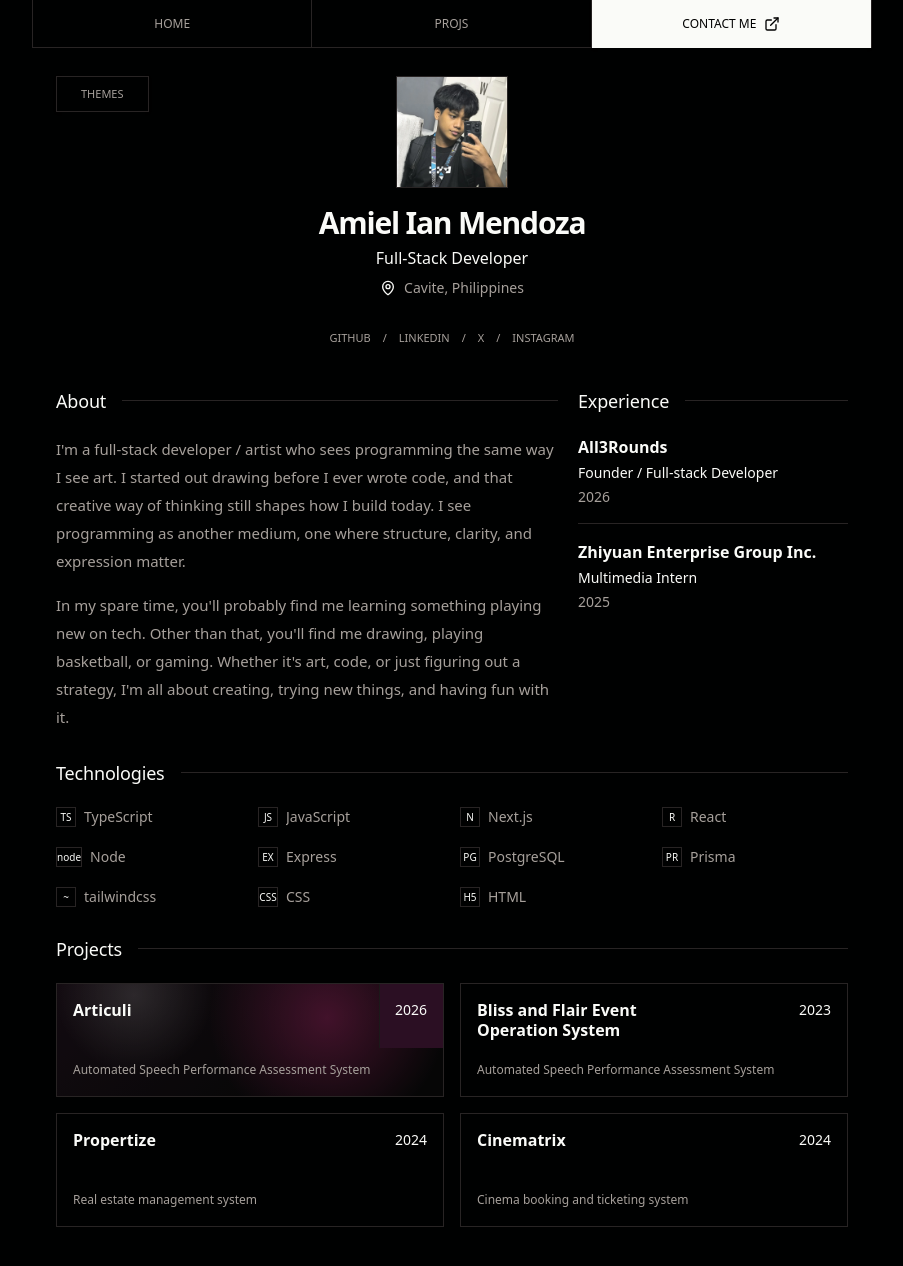
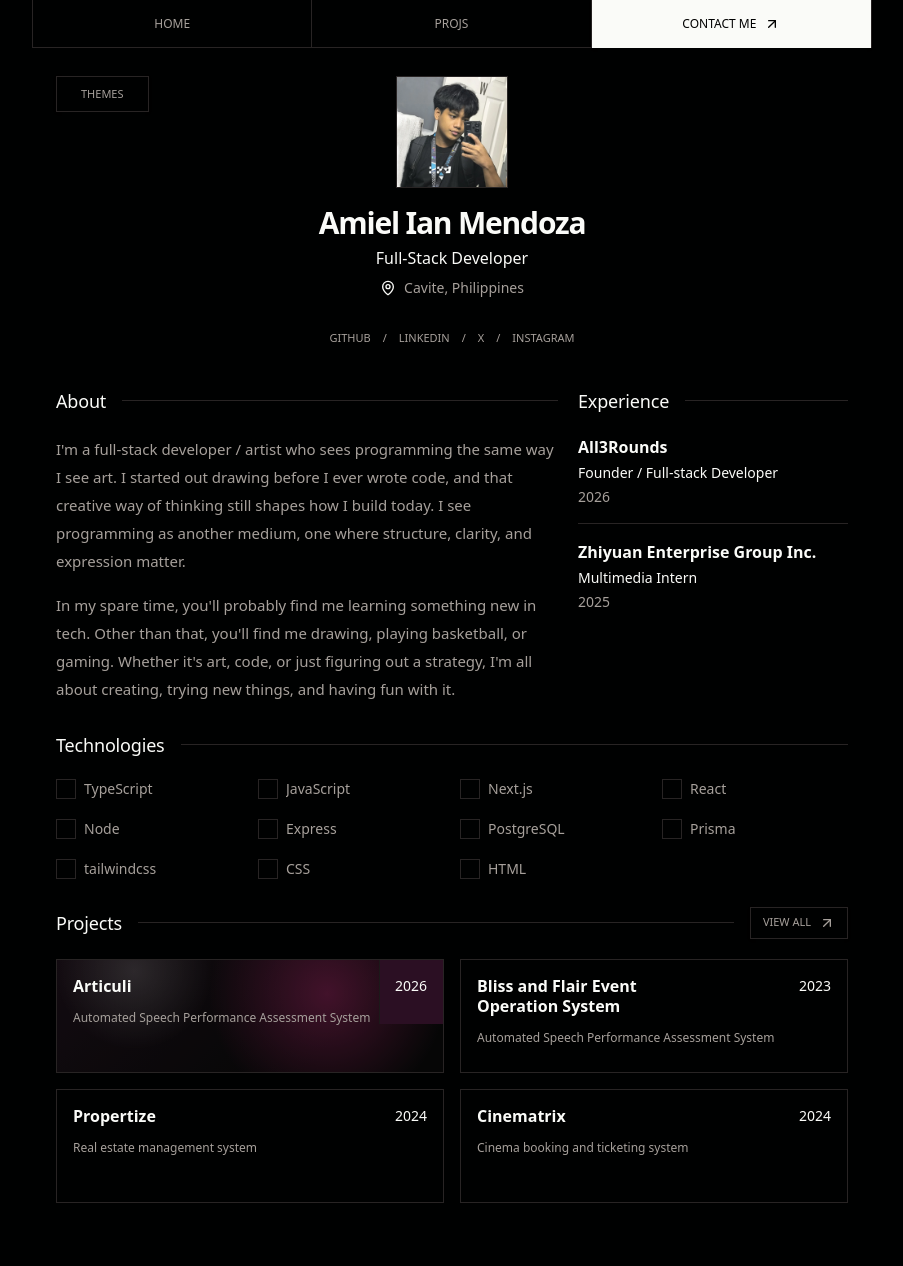
Before and after one commit to aimndz/portfolio, a Next.js app: page / in a window 1280 px wide. Shown: the top 1266 px of the page, without its empty margins (188-1091 px from the left). Built offline with nearby package versions, Linux system fonts and the light colour scheme.

Commit message:
feat: add separate all projects page section

```diff
--- /dev/null
+++ b/src/app/projects/page.tsx
@@ -0,0 +1,34 @@
+import { ProjectCard } from "@/components/project-card";
+import { SectionHeading } from "@/components/section-heading";
+import { SiteFooter } from "@/components/site-footer";
+import { SiteHeader } from "@/components/site-header";
+import { projects } from "@/data/portfolio";
+
+export const metadata = {
+  title: "Projects - Amiel Ian Mendoza",
+  description: "All projects by Amiel Ian Mendoza.",
+};
+
+export default function ProjectsPage() {
+  return (
+    <main className="bg-background text-foreground min-h-screen">
+      <SiteHeader />
+      <div className="mx-auto w-full max-w-[840px] px-4 pt-10 pb-12 sm:px-6">
+        <div className="mb-8">
+          <h1 className="mt-3 text-3xl font-semibold">All Projects</h1>
+        </div>
+
+        <section>
+          <SectionHeading>Selected work</SectionHeading>
+          <div className="mt-5 grid gap-4 sm:grid-cols-2">
+            {projects.map((project) => (
+              <ProjectCard key={project.name} project={project} showStack />
+            ))}
+          </div>
+        </section>
+
+        <SiteFooter />
+      </div>
+    </main>
+  );
+}
--- /dev/null
+++ b/src/components/project-card.tsx
@@ -0,0 +1,72 @@
+import Link from "next/link";
+
+import { Card, CardContent } from "@/components/ui/card";
+import { cn } from "@/lib/utils";
+
+type ProjectCardProps = {
+  project: {
+    name: string;
+    year: string;
+    description: string;
+    href: string;
+    featured: boolean;
+    stack?: string[];
+  };
+  showStack?: boolean;
+};
+
+export function ProjectCard({ project, showStack = false }: ProjectCardProps) {
+  return (
+    <Card
+      className={cn(
+        "group hover:border-primary min-h-28 overflow-hidden transition-colors",
+        showStack && "min-h-36",
+      )}
+    >
+      <Link
+        aria-label={`${project.name} project`}
+        className="block h-full"
+        href={project.href}
+        target="_blank"
+      >
+        <CardContent
+          className={cn(
+            "relative flex min-h-28 flex-col justify-between overflow-hidden p-4",
+            showStack && "min-h-36",
+          )}
+        >
+          {project.featured ? (
+            <div className="absolute inset-0 opacity-70 transition-opacity group-hover:opacity-90">
+              <div className="absolute inset-0 bg-[radial-gradient(circle_at_20%_10%,rgba(250,251,248,0.18),transparent_24%),radial-gradient(circle_at_70%_30%,rgba(145,36,91,0.62),transparent_42%),linear-gradient(135deg,#1b1018_0%,#090909_72%)]" />
+              <div className="border-border absolute top-0 right-0 h-16 w-16 border-l bg-[#3e1632]" />
+            </div>
+          ) : null}
+
+          <div className="relative">
+            <div className="flex items-start justify-between gap-4">
+              <h3 className="text-foreground max-w-60 text-sm leading-5 font-semibold sm:text-base">
+                {project.name}
+              </h3>
+              <span className="text-foreground font-mono text-sm">
+                {project.year}
+              </span>
+            </div>
+            <p className="text-secondary mt-3 text-xs leading-5">
+              {project.description}
+            </p>
+          </div>
+
+          {showStack && project.stack ? (
+            <div className="text-secondary relative mt-5 flex flex-wrap gap-2 font-mono text-[10px] uppercase">
+              {project.stack.map((item) => (
+                <span className="border-border border px-2 py-1" key={item}>
+                  {item}
+                </span>
+              ))}
+            </div>
+          ) : null}
+        </CardContent>
+      </Link>
+    </Card>
+  );
+}
--- a/src/components/projects-section.tsx
+++ b/src/components/projects-section.tsx
@@ -1,47 +1,34 @@
+import { ArrowUpRight } from "lucide-react";
 import Link from "next/link";
 
-import { Card, CardContent } from "@/components/ui/card";
+import { ProjectCard } from "@/components/project-card";
 import { SectionHeading } from "@/components/section-heading";
+import { Button } from "@/components/ui/button";
 import { projects } from "@/data/portfolio";
 
 export function ProjectsSection() {
+  const homeProjects = projects.filter((project) => project.home);
+
   return (
     <section id="projects">
-      <SectionHeading>Projects</SectionHeading>
+      <div className="flex items-center gap-4">
+        <div className="min-w-0 flex-1">
+          <SectionHeading>Projects</SectionHeading>
+        </div>
+        <Button
+          asChild
+          className="h-8 shrink-0 cursor-pointer rounded-none border-border px-3 font-mono text-[11px] uppercase text-secondary hover:bg-muted hover:text-foreground"
+          variant="outline"
+        >
+          <Link href="/projects">
+            View all
+            <ArrowUpRight aria-hidden="true" className="size-3" />
+          </Link>
+        </Button>
+      </div>
       <div className="mt-5 grid gap-4 sm:grid-cols-2">
-        {projects.map((project) => (
-          <Card
-            className="group min-h-28 overflow-hidden transition-colors hover:border-primary"
-            key={project.name}
-          >
-            <Link
-              aria-label={`${project.name} project`}
-              className="block h-full"
-              href={project.href}
-              target="_blank"
-            >
-              <CardContent className="relative flex min-h-28 flex-col justify-between overflow-hidden p-4">
-                {project.featured ? (
-                  <div className="absolute inset-0 opacity-70 transition-opacity group-hover:opacity-90">
-                    <div className="absolute inset-0 bg-[radial-gradient(circle_at_20%_10%,rgba(250,251,248,0.18),transparent_24%),radial-gradient(circle_at_70%_30%,rgba(145,36,91,0.62),transparent_42%),linear-gradient(135deg,#1b1018_0%,#090909_72%)]" />
-                    <div className="absolute right-0 top-0 h-16 w-16 border-l border-border bg-[#3e1632]" />
-                  </div>
-                ) : null}
-
-                <div className="relative flex items-start justify-between gap-4">
-                  <h3 className="max-w-[13rem] text-sm font-semibold leading-5 text-foreground sm:text-base">
-                    {project.name}
-                  </h3>
-                  <span className="font-mono text-sm text-foreground">
-                    {project.year}
-                  </span>
-                </div>
-                <p className="relative mt-3 text-xs leading-5 text-secondary">
-                  {project.description}
-                </p>
-              </CardContent>
-            </Link>
-          </Card>
+        {homeProjects.map((project) => (
+          <ProjectCard key={project.name} project={project} />
         ))}
       </div>
     </section>
--- a/src/components/site-header.tsx
+++ b/src/components/site-header.tsx
@@ -1,15 +1,19 @@
-import { ExternalLink } from "lucide-react";
+import { ArrowUpRight } from "lucide-react";
 import Link from "next/link";
 
 import { Button } from "@/components/ui/button";
 import { profile } from "@/data/portfolio";
 
 const navItems = [
-  { label: "Home", href: "#home" },
-  { label: "Projs", href: "#projects" },
+  { label: "Home", href: "/" },
+  { label: "Projs", href: "/projects" },
 ];
 
 export function SiteHeader() {
+  const contactHref = `mailto:${profile.email}?subject=${encodeURIComponent(
+    "Portfolio inquiry",
+  )}`;
+
   return (
     <header className="mx-auto grid w-full max-w-[840px] grid-cols-3 border-x border-border font-mono text-xs uppercase text-secondary">
       {navItems.map((item) => (
@@ -25,10 +29,14 @@ export function SiteHeader() {
         asChild
         className="h-12 rounded-none border-0 bg-primary px-2 text-xs text-primary-foreground hover:bg-primary/90"
       >
-        <Link href={profile.resumeUrl} target="_blank">
+        <Link
+          aria-label={`Email ${profile.name}`}
+          href={contactHref}
+          rel="noopener noreferrer"
+        >
           <span className="hidden sm:inline">Contact Me</span>
           <span className="sm:hidden">Contact</span>
-          <ExternalLink aria-hidden="true" className="size-3" />
+          <ArrowUpRight aria-hidden="true" className="size-3.5" />
         </Link>
       </Button>
     </header>
--- a/src/data/portfolio.ts
+++ b/src/data/portfolio.ts
@@ -3,6 +3,7 @@ export const profile = {
   role: "Full-Stack Developer",
   location: "Cavite, Philippines",
   image: "/images/me-img.webp",
+  email: "amiel.ian.mendoza@gmail.com",
   resumeUrl:
     "https://drive.google.com/file/d/1QUkCEfc5kdImTl1H2UehTn4-QgC0tA9S/view",
   socials: [
@@ -18,7 +19,7 @@ export const profile = {
 
 export const about = [
   "I'm a full-stack developer / artist who sees programming the same way I see art. I started out drawing before I ever wrote code, and that creative way of thinking still shapes how I build today. I see programming as another medium, one where structure, clarity, and expression matter.",
-  "In my spare time, you'll probably find me learning something playing new on tech. Other than that, you'll find me drawing, playing basketball, or gaming. Whether it's art, code, or just figuring out a strategy, I'm all about creating, trying new things, and having fun with it.",
+  "In my spare time, you'll probably find me learning something new in tech. Other than that, you'll find me drawing, playing basketball, or gaming. Whether it's art, code, or just figuring out a strategy, I'm all about creating, trying new things, and having fun with it.",
 ];
 
 export const experiences = [
@@ -35,17 +36,17 @@ export const experiences = [
 ];
 
 export const technologies = [
-  { token: "TS", name: "TypeScript" },
-  { token: "JS", name: "JavaScript" },
-  { token: "N", name: "Next.js" },
-  { token: "R", name: "React" },
-  { token: "node", name: "Node" },
-  { token: "EX", name: "Express" },
-  { token: "PG", name: "PostgreSQL" },
-  { token: "PR", name: "Prisma" },
-  { token: "~", name: "tailwindcss" },
-  { token: "CSS", name: "CSS" },
-  { token: "H5", name: "HTML" },
+  { icon: "typescript", name: "TypeScript" },
+  { icon: "javascript", name: "JavaScript" },
+  { icon: "nextjs", name: "Next.js" },
+  { icon: "react", name: "React" },
+  { icon: "node", name: "Node" },
+  { icon: "express", name: "Express" },
+  { icon: "postgresql", name: "PostgreSQL" },
+  { icon: "prisma", name: "Prisma" },
+  { icon: "tailwindcss", name: "tailwindcss" },
+  { icon: "css", name: "CSS" },
+  { icon: "html", name: "HTML" },
 ];
 
 export const projects = [
@@ -55,6 +56,8 @@ export const projects = [
     description: "Automated Speech Performance Assessment System",
     href: "https://github.com/aimndz",
     featured: true,
+    home: true,
+    stack: ["Next.js", "TypeScript", "PostgreSQL", "Prisma"],
   },
   {
     name: "Bliss and Flair Event Operation System",
@@ -62,6 +65,8 @@ export const projects = [
     description: "Automated Speech Performance Assessment System",
     href: "https://github.com/aimndz/blissnflair",
     featured: false,
+    home: true,
+    stack: ["React", "Express", "PostgreSQL"],
   },
   {
     name: "Propertize",
@@ -69,6 +74,8 @@ export const projects = [
     description: "Real estate management system",
     href: "https://github.com/aimndz/propertize",
     featured: false,
+    home: true,
+    stack: ["PHP", "CodeIgniter", "MySQL"],
   },
   {
     name: "Cinematrix",
@@ -76,5 +83,25 @@ export const projects = [
     description: "Cinema booking and ticketing system",
     href: "https://github.com/aimndz/Cinematrix",
     featured: false,
+    home: true,
+    stack: ["C#", "MySQL"],
+  },
+  {
+    name: "ThisIsWhereYourTaxesGo",
+    year: "2025",
+    description: "Public finance visualization experiment",
+    href: "https://github.com/aimndz/thisiswhereyourtaxesgo",
+    featured: false,
+    home: false,
+    stack: ["Next.js", "React", "TypeScript", "Tailwind CSS"],
+  },
+  {
+    name: "Furfeit",
+    year: "2025",
+    description: "Food and lifestyle product prototype",
+    href: "https://github.com/aimndz",
+    featured: false,
+    home: false,
+    stack: ["Next.js", "React", "TypeScript"],
   },
 ];
```
